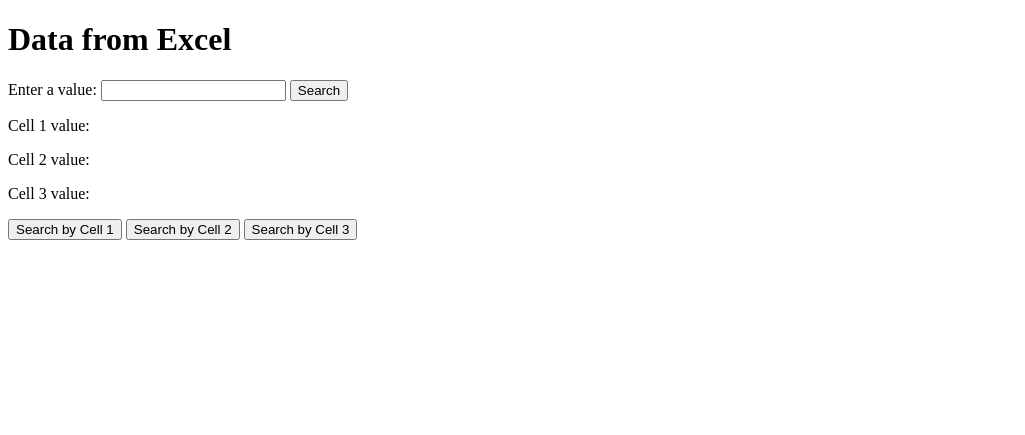
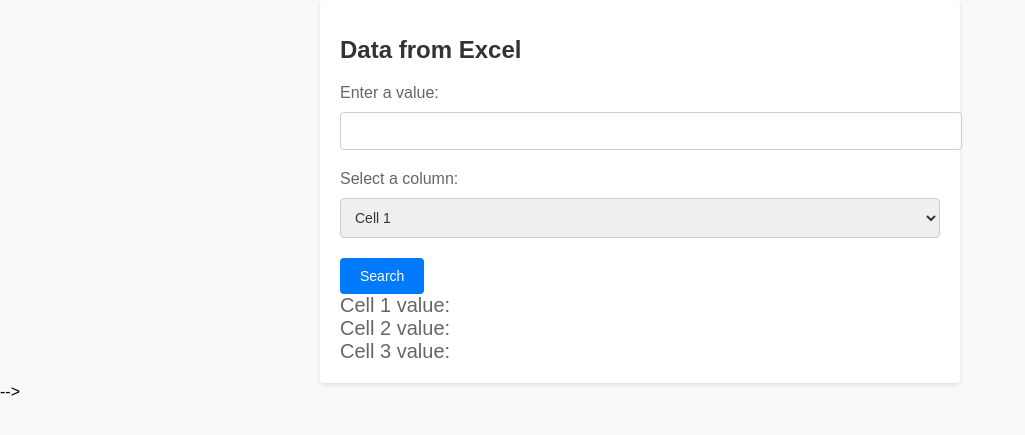
Before and after one commit to Tahabpoker/voter_list_display, a Flask app: page / in a window 1280 px wide. Shown: the top 435 px of the page, without its empty margins (0-1025 px from the left). Run offline with Flask 3, Linux system fonts and the light colour scheme; parts of the project's set-up code (start-up, migrations or seed data) failed here and were passed over.

Commit message:
made changes to add more functionality and design

```diff
--- a/app.py
+++ b/app.py
@@ -9,41 +9,44 @@ df = pd.read_excel('excel.xlsx')
 # Flask constructor
 app = Flask(__name__)
 
-@app.route('/')
+@app.route('/', methods=['GET', 'POST'])
 def index():
-    # Get user input from the query parameter 'data_name'
-    data_name = request.args.get('data_name')
+    if request.method == 'POST':
+        # User submitted the form
+        data_name = request.form.get('data_name')
+        data_column = request.form.get('data_column')
 
-    if data_name:
-        # Get the selected data column from the query parameter 'data_column'
-        data_column = request.args.get('data_column', default='Bar')
+        if data_name and data_column:
+            # Convert search value and column values to lowercase
+            data_name_lower = data_name.lower()
+            df_column_lower = df[data_column].str.lower()
 
-        # Search for the value in the specified column
-        apple_rows = df[df[data_column] == data_name]
+            # Search for the value in the specified column (case-insensitive)
+            apple_rows = df[df_column_lower == data_name_lower]
 
-        if not apple_rows.empty:
-            # Extract the first row as a Series (single row)
-            first_row_data = apple_rows.iloc[0]
+            if not apple_rows.empty:
+                # Extract the first row as a Series (single row)
+                first_row_data = apple_rows.iloc[0]
 
-            # Access individual cell values using column names
-            cell1_value = first_row_data['Bar']
-            cell2_value = first_row_data['text']
-            cell3_value = first_row_data['Foo']
+                # Access individual cell values using column names
+                cell1_value = first_row_data['Bar']
+                cell2_value = first_row_data['text']
+                cell3_value = first_row_data['Foo']
 
-            # Render the HTML template with the cell values
-            return render_template('index.html', cell1_value=cell1_value, cell2_value=cell2_value, cell3_value=cell3_value)
+                # Render the HTML template with the cell values
+                return render_template('index.html', cell1_value=cell1_value, cell2_value=cell2_value, cell3_value=cell3_value)
+            else:
+                error_message = "Value '{}' not found in the specified column '{}'".format(data_name, data_column)
+                return render_template('index.html', error_message=error_message)
         else:
-            return "Value '{}' not found in the specified column.".format(data_name)
-    else:
-        return render_template('index.html', cell1_value="", cell2_value="", cell3_value="")
+              error_message = "Please provide both a value and select a column."
+#             return render_template('index.html', error_message=error_message)
+
+    # User accessed the page (GET request)
+    return render_template('index.html', cell1_value="", cell2_value="", cell3_value="")
 
 if __name__ == '__main__':
     app.run(debug=True)
-
-
-
-
-
 
 
 
@@ -74,30 +77,39 @@ if __name__ == '__main__':
 # # Flask constructor
 # app = Flask(__name__)
 
-# @app.route('/')
+# @app.route('/', methods=['GET', 'POST'])
 # def index():
-#     # Get user input from the query parameter 'data_name'
-#     data_name = request.args.get('data_name')
+#     if request.method == 'POST':
+#         # User submitted the form
+#         data_name = request.form.get('data_name')
+#         data_column = request.form.get('data_column')
 
-#     if data_name:
-#         # Search for the value in the first column ('Bar')
-#         apple_rows = df[df['Bar'] == data_name]
+#         if data_name and data_column:
+#             # Search for the value in the specified column
+#             apple_rows = df[df[data_column] == data_name]
 
-#         if not apple_rows.empty:
-#             # Extract the first row as a Series (single row)
-#             first_row_data = apple_rows.iloc[0]
+#             if not apple_rows.empty:
+#                 # Extract the first row as a Series (single row)
+#                 first_row_data = apple_rows.iloc[0]
 
-#             # Access individual cell values using column names
-#             cell1_value = first_row_data['Bar']
-#             cell2_value = first_row_data['text']
-#             cell3_value = first_row_data['Foo']
+#                 # Access individual cell values using column names
+#                 cell1_value = first_row_data['Bar']
+#                 cell2_value = first_row_data['text']
+#                 cell3_value = first_row_data['Foo']
 
-#             # Render the HTML template with the cell values
-#             return render_template('index.html', cell1_value=cell1_value, cell2_value=cell2_value, cell3_value=cell3_value)
+#                 # Render the HTML template with the cell values
+#                 return render_template('index.html', cell1_value=cell1_value, cell2_value=cell2_value, cell3_value=cell3_value)
+#             else:
+#                 error_message = "Value '{}' not found in the specified column '{}'".format(data_name, data_column)
+#                 return render_template('index.html', error_message=error_message)
 #         else:
-#             return "Value '{}' not found in the first column.".format(data_name)
-#     else:
-#          return render_template('index.html', cell1_value="", cell2_value="", cell3_value="")
+#             error_message = "Please provide both a value and select a column."
+#             return render_template('index.html', error_message=error_message)
+
+#     # User accessed the page (GET request)
+
+#     # User accessed the page (GET request)
+#     return render_template('index.html', cell1_value="", cell2_value="", cell3_value="")
 
 # if __name__ == '__main__':
 #     app.run(debug=True)
@@ -107,40 +119,49 @@ if __name__ == '__main__':
 
 
 
-# import pandas as pd  # type: ignore
+
+
+
+# app.py
+
+# import pandas as pd
 # from flask import Flask, render_template, request
 
-# # Flask application initialization
+# # Read the Excel file into a data frame
+# df = pd.read_excel('excel.xlsx')
+
+# # Flask constructor
 # app = Flask(__name__)
 
-# # Route for the main page with a form and dynamic content
-# @app.route("/", methods=["GET", "POST"])  # Allow both GET and POST methods
+# @app.route('/', methods=['GET', 'POST'])
 # def index():
-#     data_name = request.args.get("data_name")  # Access data name from query string
-#     cell1 = None
-#     cell2 = None
-#     cell3 = None
+#     if request.method == 'POST':
+#         # User submitted the form
+#         data_name = request.form.get('data_name')
+#         data_column = request.form.get('data_column')
 
-#     print(data_name)
+#         if data_name and data_column:
+#             # Search for the value in the specified column
+#             apple_rows = df[df[data_column] == data_name]
 
-#     # Process the data name if provided (optional)
-#     if data_name:
-#         try:
-#             df = pd.read_excel("excel.xlsx")
-#             apple_rows = df[df.iloc[:, 0] == data_name]
 #             if not apple_rows.empty:
+#                 # Extract the first row as a Series (single row)
 #                 first_row_data = apple_rows.iloc[0]
-#                 cell1_value = first_row_data['Bar']  # Access by column name 'Bar'
-#                 cell2_value = first_row_data['text']  # Assuming 'Food' is the second column name
+
+#                 # Access individual cell values using column names
+#                 cell1_value = first_row_data['Bar']
+#                 cell2_value = first_row_data['text']
 #                 cell3_value = first_row_data['Foo']
 
-#         except FileNotFoundError:
-#             # Handle file not found error (optional)
-#             pass  # Or provide an error message for the user
+#                 # Render the HTML template with the cell values
+#                 return render_template('index.html', cell1_value=cell1_value, cell2_value=cell2_value, cell3_value=cell3_value)
+#             else:
+#                 return "Value '{}' not found in the specified column '{}' ".format(data_name,data_column)
+#         else:
+#             return "Please provide both a value and select a column."
 
-#     # Render the single HTML template with data (or None if not found)
-#     return render_template("app.html", data_name=data_name, cell1=cell1, cell2=cell2, cell3=cell3)
+#     # User accessed the page (GET request)
+#     return render_template('index.html', cell1_value="", cell2_value="", cell3_value="")
 
-# # Run the application
-# if __name__ == "__main__":
+# if __name__ == '__main__':
 #     app.run(debug=True)
--- a/templates/index.html
+++ b/templates/index.html
@@ -1,28 +1,85 @@
-<!-- templates/index.html -->
-
 <!DOCTYPE html>
-<html>
+<html lang="en">
 <head>
+    <meta charset="UTF-8">
+    <meta name="viewport" content="width=device-width, initial-scale=1.0">
     <title>Data from Excel</title>
+    <style>
+        body {
+            font-family: Arial, sans-serif;
+            background-color: #f9f9f9;
+            margin: 0;
+            padding: 0;
+        }
+        .container {
+            max-width: 600px;
+            margin: 0 auto;
+            padding: 20px;
+            background-color: #ffffff;
+            box-shadow: 0 2px 4px rgba(0, 0, 0, 0.1);
+            border-radius: 4px;
+        }
+        h1 {
+            font-size: 24px;
+            color: #333;
+            margin-bottom: 20px;
+        }
+        label {
+            font-size: 16px;
+            color: #666;
+            display: block;
+            margin-bottom: 10px;
+        }
+        input[type="text"],
+        select {
+            width: 100%;
+            padding: 10px;
+            border: 1px solid #ccc;
+            border-radius: 4px;
+            font-size: 14px;
+            color: #333;
+            margin-bottom: 20px;
+        }
+        input[type="submit"] {
+            background-color: #007bff;
+            color: #ffffff;
+            border: none;
+            padding: 10px 20px;
+            border-radius: 4px;
+            cursor: pointer;
+            font-size: 14px;
+        }
+        input[type="submit"]:hover {
+            background-color: #0056b3;
+        }
+        p {
+            font-size: 20px;
+            color: #666;
+            margin: 0;
+        }
+    </style>
 </head>
 <body>
+    <div class="container">
         <h1>Data from Excel</h1>
-    <form action="/" method="get">
+        <form action="/" method="post">
             <label for="data_name">Enter a value:</label>
             <input type="text" id="data_name" name="data_name">
+            <label for="data_column">Select a column:</label>
+            <select id="data_column" name="data_column">
+                <option value="Bar">Cell 1</option>
+                <option value="text">Cell 2</option>
+                <option value="Foo">Cell 3</option>
+            </select>
             <input type="submit" value="Search">
         </form>
+        {% if error_message %}
+            <p style="color: red;">{{ error_message }}</p>
+        {% endif %}
         <p>Cell 1 value: {{ cell1_value }}</p>
         <p>Cell 2 value: {{ cell2_value }}</p>
         <p>Cell 3 value: {{ cell3_value }}</p>
-
-    <!-- Add buttons for selecting data column -->
-    <form action="/" method="get">
-        <input type="hidden" name="data_name" value="{{ request.args.get('data_name') }}">
-        <button type="submit" name="data_column" value="Bar">Search by Cell 1</button>
-        <button type="submit" name="data_column" value="text">Search by Cell 2</button>
-        <button type="submit" name="data_column" value="Foo">Search by Cell 3</button>
-    </form>
+    </div>
 </body>
 </html>
 
@@ -44,8 +101,11 @@
 
 
 
-<!-- templates/index.html -->
+
+
+
 <!--
+
 <!DOCTYPE html>
 <html>
 <head>
@@ -53,10 +113,53 @@
 </head>
 <body>
     <h1>Data from Excel</h1>
-    <form action="/" method="get">
+    <form action="/" method="post">
         <label for="data_name">Enter a value:</label>
         <input type="text" id="data_name" name="data_name">
-        <input type="submit" value="Submit">
+        <select id="data_column" name="data_column">
+            <option value="Bar">Cell 1</option>
+            <option value="text">Cell 2</option>
+            <option value="Foo">Cell 3</option>
+        </select>
+        <input type="submit" value="Search">
+    </form>
+    <p>Cell 1 value: {{ cell1_value }}</p>
+    <p>Cell 2 value: {{ cell2_value }}</p>
+    <p>Cell 3 value: {{ cell3_value }}</p>
+
+    <!-- Display error messages -->
+    {% if error_message %}
+        <p style="color: red;">{{ error_message }}</p>
+    {% endif %}
+</body>
+</html>
+ -->
+
+
+
+
+
+
+
+
+<!-- templates/index.html
+
+<!DOCTYPE html>
+<html>
+<head>
+    <title>Data from Excel</title>
+</head>
+<body>
+    <h1>Data from Excel</h1>
+    <form action="/" method="post">
+        <label for="data_name">Enter a value:</label>
+        <input type="text" id="data_name" name="data_name">
+        <select id="data_column" name="data_column">
+            <option value="Bar">Cell 1</option>
+            <option value="text">Cell 2</option>
+            <option value="Foo">Cell 3</option>
+        </select>
+        <input type="submit" value="Search">
     </form>
     <p>Cell 1 value: {{ cell1_value }}</p>
     <p>Cell 2 value: {{ cell2_value }}</p>
```
Lines whose indentation alone changed are shown as unchanged.
